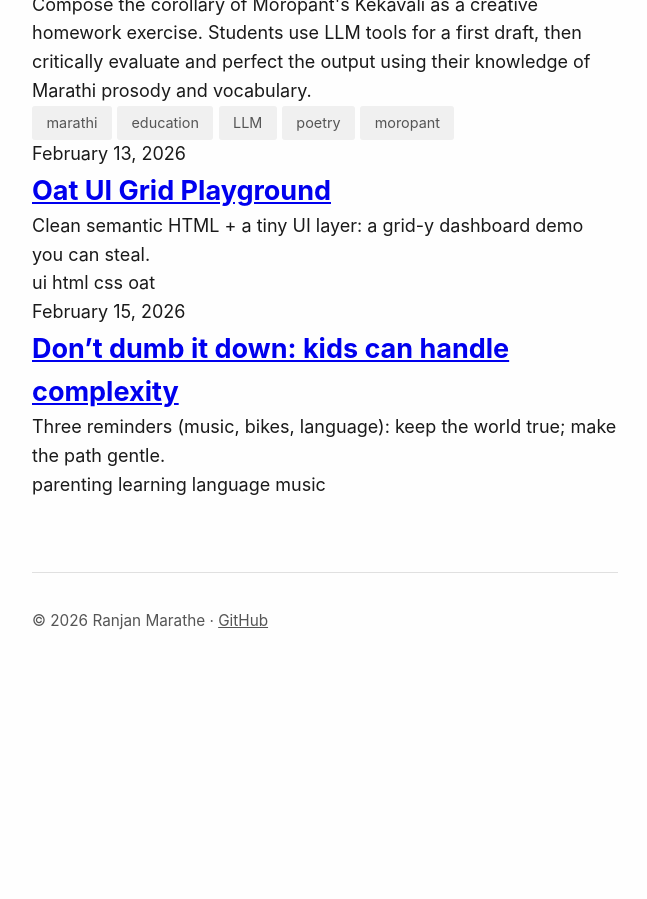
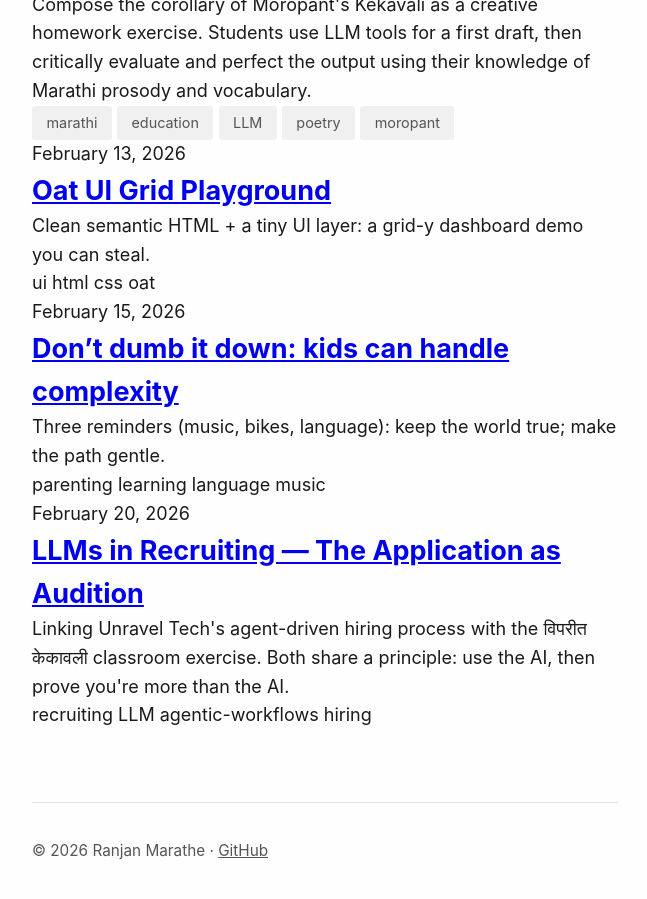
Before and after one commit to PriyaranjanMarathe/priyaranjanmarathe.github.io, a Jekyll site: the page docs/blog/index.html, which Jekyll copies as it is, in a window 1280 px wide and 900 px high, scrolled down 1273 px. Shown: the whole window, without its empty margins (315-962 px from the left). Built offline with Jekyll 4.4.1, drawn with Linux system fonts in a browser that asks for light colours; before the commit the page ends 1942 px from its top, so only the background shows below that.

Commit message:
Update index.html

```diff
--- a/docs/blog/index.html
+++ b/docs/blog/index.html
@@ -315,6 +315,19 @@
   <p>Three reminders (music, bikes, language): keep the world true; make the path gentle.</p>
   <p>parenting learning language music</p>
 </li>
+<li>
+  <span>February 20, 2026</span>
+  <h2><a href="/blog/posts/llm-recruiting.html">LLMs in Recruiting — The Application as Audition</a></h2>
+  <p>
+    Linking Unravel Tech's agent-driven hiring process with the विपरीत केकावली classroom exercise.
+    Both share a principle: use the AI, then prove you're more than the AI.
+  </p>
+  <span>recruiting</span>
+  <span>LLM</span>
+  <span>agentic-workflows</span>
+  <span>hiring</span>
+</li>
+
 
 <!-- END ENTRY -->
         </ul>
```
